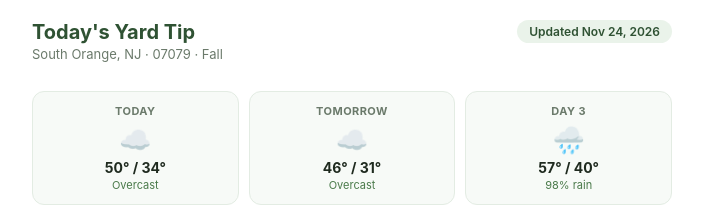
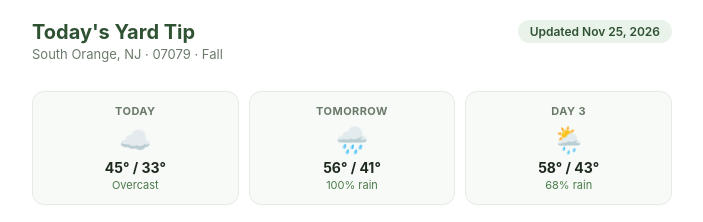
Before and after one commit to yaairalpert/Daily-Yard-Tip, a plain HTML site: page docs/index.html in a window 1280 px wide. Shown: the top 222 px of the page, 288-991 px from the left. Drawn offline with Linux system fonts and the light colour scheme.

Commit message:
Update daily yard tip 2026-11-25

```diff
--- a/docs/index.html
+++ b/docs/index.html
@@ -98,27 +98,27 @@
       <p class="title">Today's Yard Tip</p>
       <p class="subtitle">South Orange, NJ &middot; 07079 &middot; Fall</p>
     </div>
-    <span class="badge">Updated Nov 24, 2026</span>
+    <span class="badge">Updated Nov 25, 2026</span>
   </div>
 
   <div class="weather-strip">
     <div class="day-card">
       <div class="day-label">Today</div>
       <div class="icon">☁️</div>
-      <div class="temps">50° / 34°</div>
+      <div class="temps">45° / 33°</div>
       <div class="precip">Overcast</div>
     </div>
     <div class="day-card">
       <div class="day-label">Tomorrow</div>
-      <div class="icon">☁️</div>
-      <div class="temps">46° / 31°</div>
-      <div class="precip">Overcast</div>
+      <div class="icon">🌧️</div>
+      <div class="temps">56° / 41°</div>
+      <div class="precip">100% rain</div>
     </div>
     <div class="day-card">
       <div class="day-label">Day 3</div>
-      <div class="icon">🌧️</div>
-      <div class="temps">57° / 40°</div>
-      <div class="precip">98% rain</div>
+      <div class="icon">🌦️</div>
+      <div class="temps">58° / 43°</div>
+      <div class="precip">68% rain</div>
     </div>
   </div>
 
```
